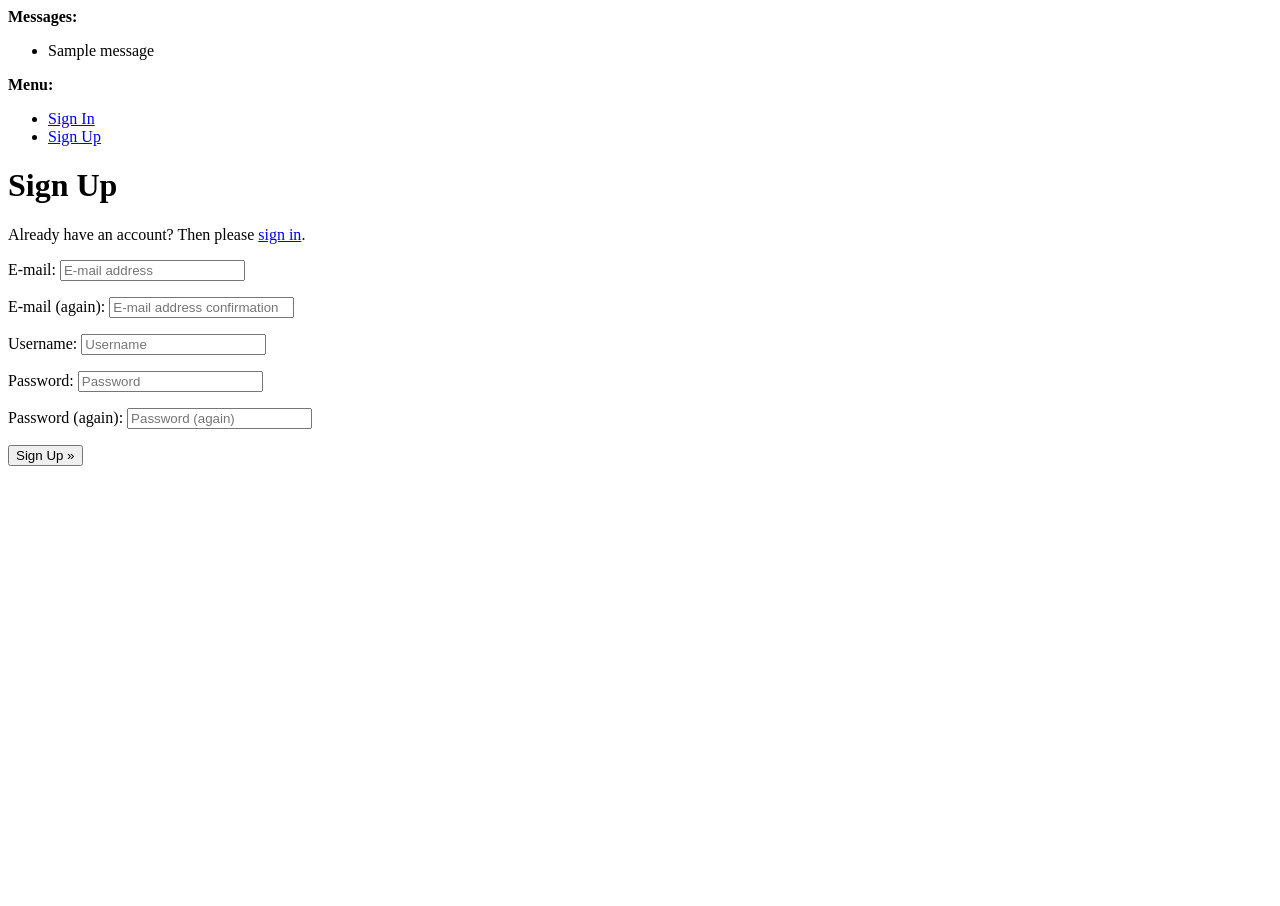
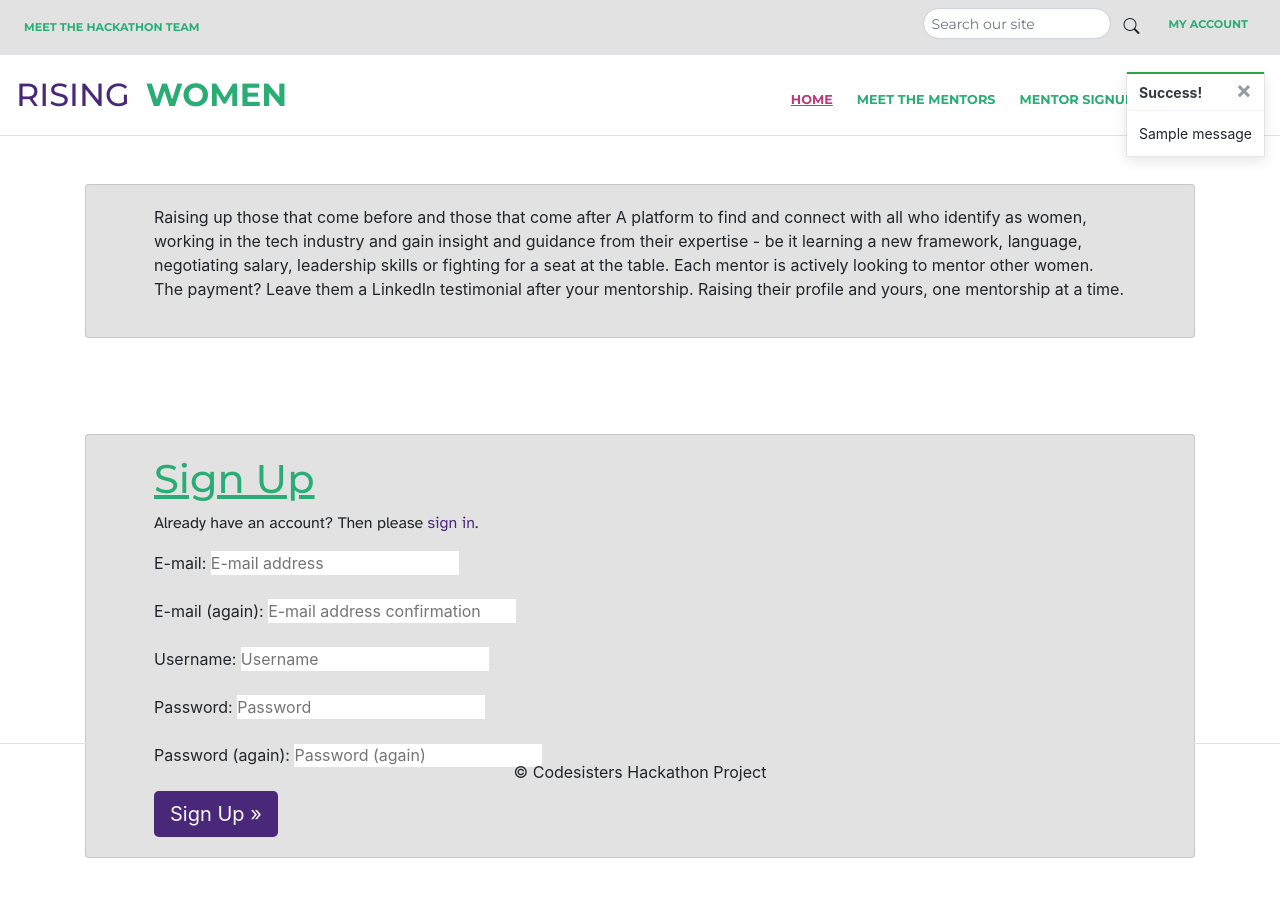
Before and after one commit to rachel-o-donnell/rising-women, a Django app: page /accounts/signup/ in a window 1280 px wide. Before the commit the page ends 466 px from the top, so only its background shows below. Run offline with Django 3.2, Linux system fonts and the light colour scheme; tables that the repository leaves empty hold one stand-in row (values such as "Sample post"); one stand-in notice (Sample message) is shown.

Commit message:
Styling to allauth forms

```diff
--- a/static/css/style.css
+++ b/static/css/style.css
@@ -1,5 +1,5 @@
 /* Google Fonts */
-
+@import url('https://fonts.googleapis.com/css2?family=Atkinson+Hyperlegible:wght@400;700&family=Montserrat:wght@500;700&display=swap');
 
 * {
     margin: 0;
@@ -8,23 +8,6 @@
     box-sizing: border-box;
 }
 
-/* Main Section */
-/* ------------------------------- bootstrap toasts */
-
-.message-container {
-    position: fixed;
-    top: 72px;
-    right: 15px;
-    z-index: 99999999999;
-}
-
-.custom-toast {
-    overflow: visible;
-}
-
-.toast-capper {
-    height: 2px;
-}
 header {
     font-family: 'Montserrat', sans-serif;
 }
@@ -60,6 +43,48 @@ header {
     background-color: #e2e2e2;
 }
 
+/* Main Section */
+
+/* bootstrap toasts */
+
+.message-container {
+    position: fixed;
+    top: 72px;
+    right: 15px;
+    z-index: 99999999999;
+}
+
+.custom-toast {
+    overflow: visible;
+}
+
+.toast-capper {
+    height: 2px;
+}
+
+/* allauth Forms. Login, Logout and Register*/
+
+.allauthstyle {
+    background-color: #e2e2e2;
+}
+
+.allauthP {
+    font-family: 'Atkinson Hyperlegible', sans-serif;
+    font-weight: 400;
+}
+
+.allauthH {
+    font-family: 'Montserrat';
+    color: #2aad74;
+}
+
+.allauthP > a:link {
+    color: #4A2879;
+}
+
+#buttonallauth {
+    background-color: #4A2879;
+}
 .form-rounded {
     border-radius: 1rem;
 }
--- a/templates/allauth/account/base.html
+++ b/templates/allauth/account/base.html
@@ -1,42 +1,15 @@
-<!DOCTYPE html>
-<html>
-  <head>
-    <meta http-equiv="X-UA-Compatible" content="IE=edge">
-    <meta name="viewport" content="width=device-width, initial-scale=1.0">
-    <title>{% block head_title %}{% endblock %}</title>
-    {% block extra_head %}
-    {% endblock %}
-  </head>
-  <body>
-    {% block body %}
+{% extends "base.html" %}
 
-    {% if messages %}
-    <div>
-      <strong>Messages:</strong>
-      <ul>
-        {% for message in messages %}
-        <li>{{message}}</li>
-        {% endfor %}
-      </ul>
+{% block content %}
+    <div class="container header-container">
+        <div class="overlay"></div>
+        <div class="row">
+            <div class="col-6">
+                <div class="allauth-form-inner-content">
+                    {% block inner_content %}
+                    {% endblock %}
+                </div>
+            </div>
+        </div>
     </div>
-    {% endif %}
-
-    <div>
-      <strong>Menu:</strong>
-      <ul>
-        {% if user.is_authenticated %}
-        <li><a href="{% url 'account_email' %}">Change E-mail</a></li>
-        <li><a href="{% url 'account_logout' %}">Sign Out</a></li>
-        {% else %}
-        <li><a href="{% url 'account_login' %}">Sign In</a></li>
-        <li><a href="{% url 'account_signup' %}">Sign Up</a></li>
-        {% endif %}
-      </ul>
-    </div>
-    {% block content %}
-    {% endblock %}
-    {% endblock %}
-    {% block extra_body %}
-    {% endblock %}
-  </body>
-</html>
+{% endblock %}
--- a/templates/allauth/account/signup.html
+++ b/templates/allauth/account/signup.html
@@ -5,9 +5,13 @@
 {% block head_title %}{% trans "Signup" %}{% endblock %}
 
 {% block content %}
-<h1>{% trans "Sign Up" %}</h1>
+<div class="container py-5">
+  <div class="card allauthstyle px-md-5 justify-content-center">
+    <div class="card-body">
+      <h1 class="allauthH"><u>{% trans "Sign Up" %}</u></h1>
 
-<p>{% blocktrans %}Already have an account? Then please <a href="{{ login_url }}">sign in</a>.{% endblocktrans %}</p>
+      <p class="allauthP">{% blocktrans %}Already have an account? Then please <a href="{{ login_url }}">sign in</a>.{% endblocktrans %}
+      </p>
 
       <form class="signup" id="signup_form" method="post" action="{% url 'account_signup' %}">
         {% csrf_token %}
@@ -15,7 +19,10 @@
         {% if redirect_field_value %}
         <input type="hidden" name="{{ redirect_field_name }}" value="{{ redirect_field_value }}" />
         {% endif %}
-  <button type="submit">{% trans "Sign Up" %} &raquo;</button>
+        <button class="primaryAction btn-lg text-light" type="submit" id="buttonallauth">{% trans "Sign Up" %} &raquo;</button>
       </form>
+    </div>
+  </div>
+</div>
 
 {% endblock %}
--- a/templates/base.html
+++ b/templates/base.html
@@ -20,6 +20,7 @@
     <link rel="stylesheet" href="https://cdn.jsdelivr.net/npm/bootstrap@4.6.2/dist/css/bootstrap.min.css"
         integrity="sha384-xOolHFLEh07PJGoPkLv1IbcEPTNtaed2xpHsD9ESMhqIYd0nLMwNLD69Npy4HI+N" crossorigin="anonymous">
     <link rel="stylesheet" href="https://cdn.jsdelivr.net/npm/bootstrap-icons@1.10.3/font/bootstrap-icons.css">
+    <link rel="stylesheet" href="{% static 'css/style.css' %}">
     {% endblock %}
 
     {% block extra_css %}
@@ -48,6 +49,7 @@
 <body>
     {% include 'includes/header.html' %}
 
+    <!--Toasts-->
     {% if messages %}
     <div class="message-container">
         {% for message in messages %}
@@ -68,6 +70,22 @@
     {% block page_header %}
     {% endblock %}
 
+    <!--Main Content-->
+    <div class="container py-5">
+        <div class="card allauthstyle px-md-5 justify-content-center">
+            <div class="card-body">
+                <p>
+                    Raising up those that come before and those that come after
+                    A platform to find and connect with all who identify as women, working in the tech industry and gain
+                    insight and guidance from their expertise - be it learning a new framework, language, negotiating
+                    salary, leadership skills or fighting for a seat at the table. Each mentor is actively looking to
+                    mentor other women.
+                    The payment? Leave them a LinkedIn testimonial after your mentorship. Raising their profile and
+                    yours, one mentorship at a time.
+                </p>
+            </div>
+        </div>
+    </div>
     {% block content %}
     {% endblock %}
 
```
Also changed, not shown: templates/allauth/account/login.html (+10 -6 lines), templates/allauth/account/logout.html (+10 -3 lines). Lines whose indentation alone changed are shown as unchanged.
